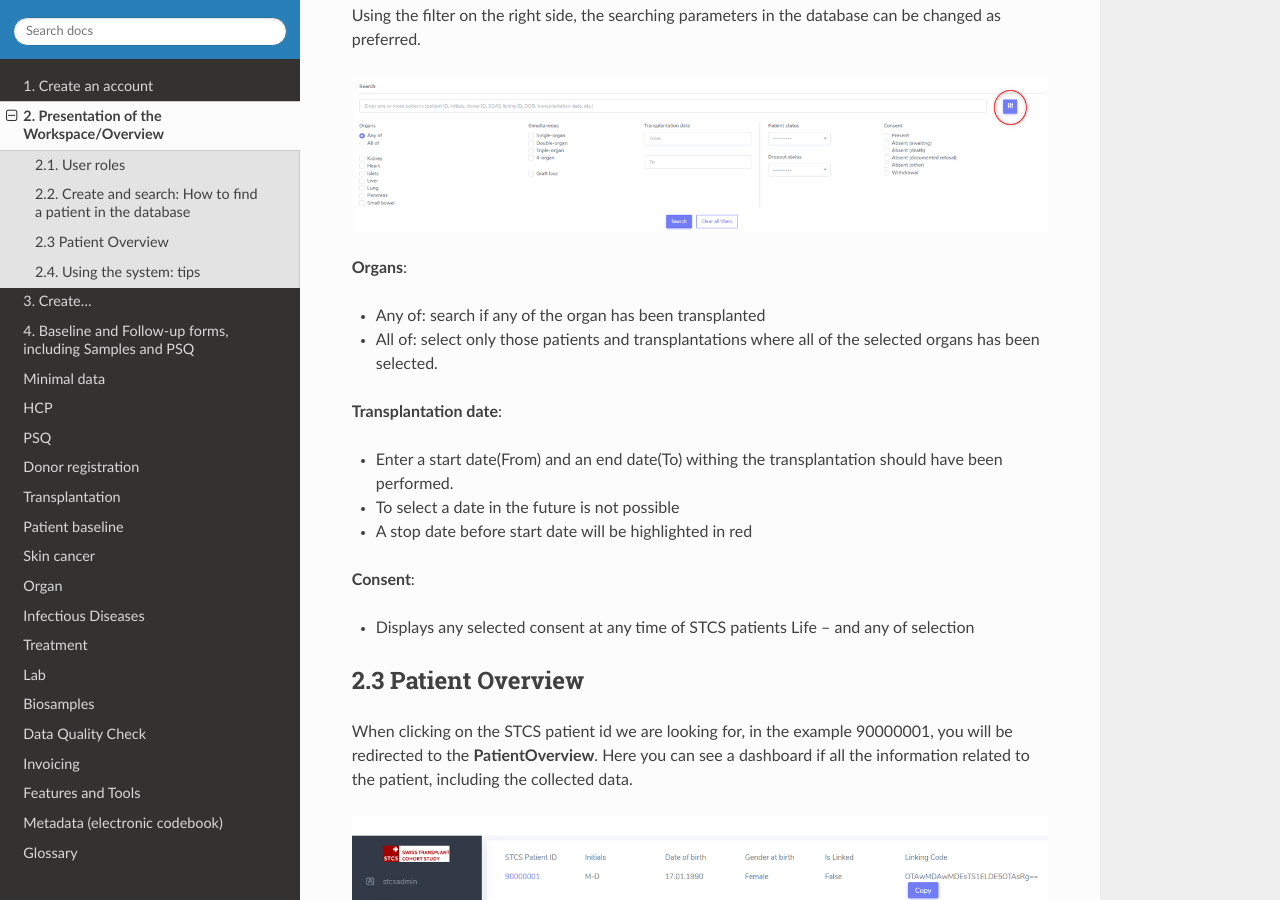
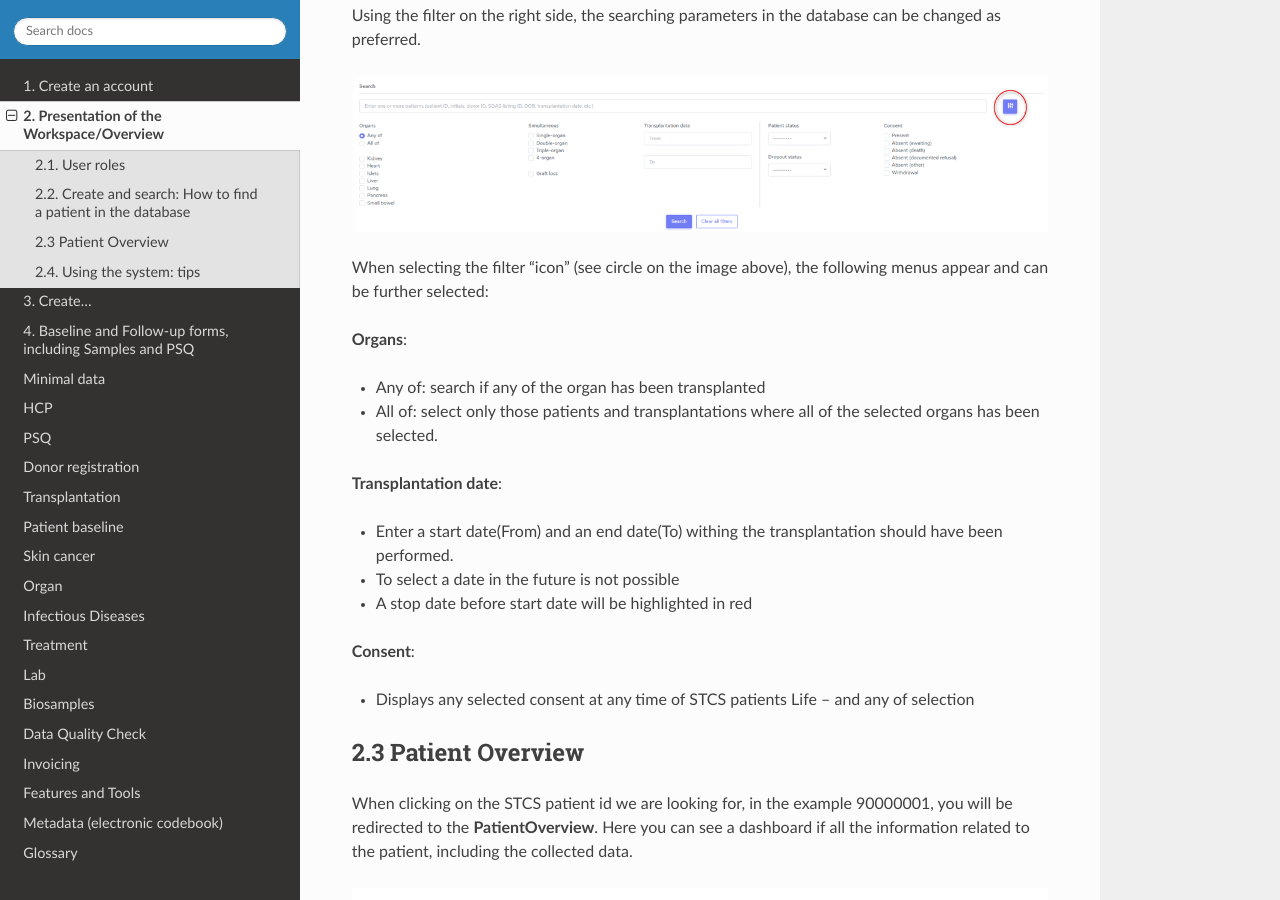
Before and after one commit to swiss-transplant-cohort-study/3LC-user-manual, a Sphinx documentation site: the page built from docs/source/overview.rst, in a window 1280 px wide and 900 px high, scrolled down 1290 px. Built offline with Sphinx 7.4.7 and the Read the Docs theme 3.1.0, drawn with Linux system fonts in a browser that asks for light colours.

Commit message:
Update overview.rst

```diff
--- a/docs/source/overview.rst
+++ b/docs/source/overview.rst
@@ -30,6 +30,8 @@
 Using the filter on the right side, the searching parameters in the database can be changed as preferred.
 
 .. image:: ovview2.png
+
+When selecting the filter "icon" (see circle on the image above), the following menus appear and can be further selected:
 
 **Organs**:
 
```
